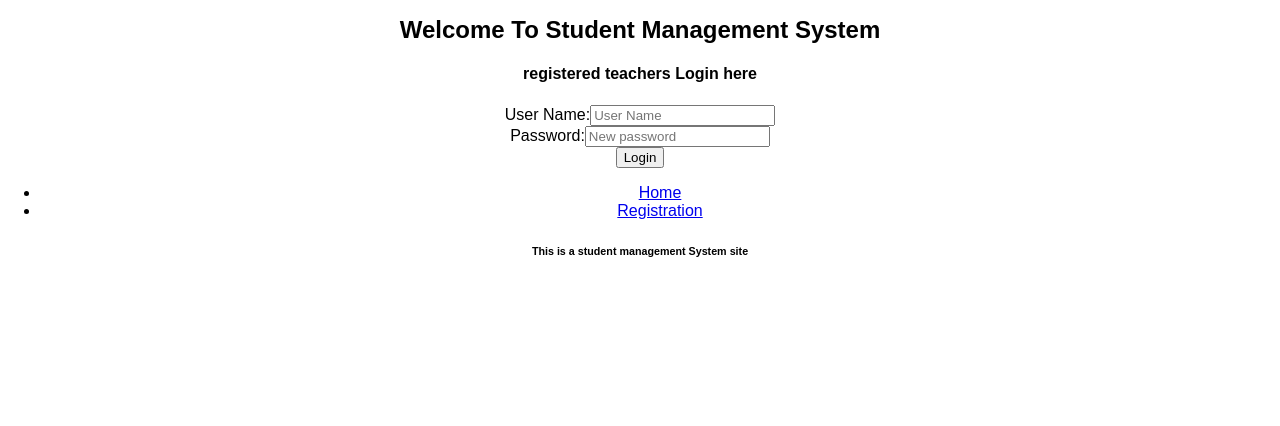
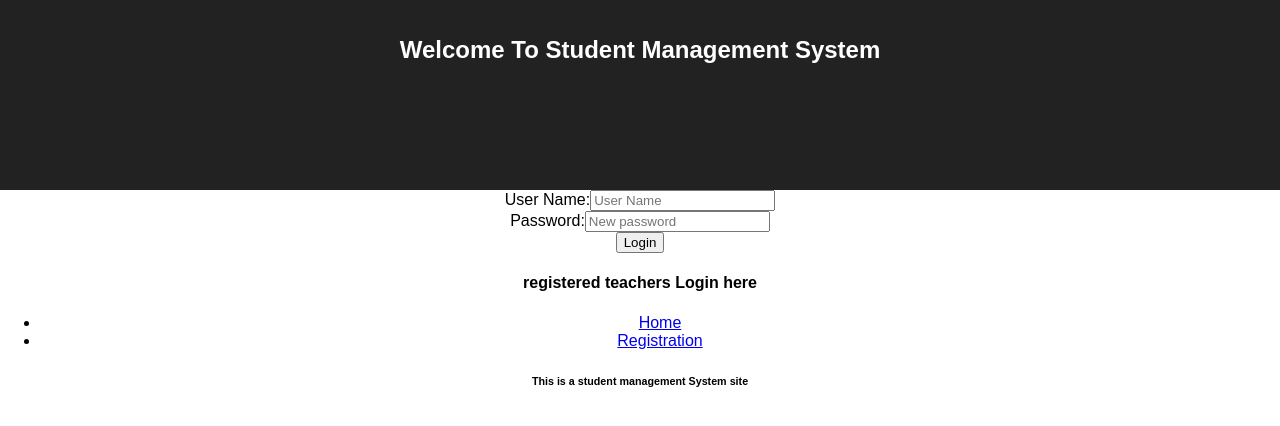
Before and after one commit to Suvisha/StudentManagement, a React (Create React App) app in the folder student-management/: page / in a window 1280 px wide. Shown: the top 426 px of the page. Built offline with nearby package versions, Linux system fonts and the light colour scheme.

Commit message:
App and login modified

```diff
--- a/student-management/src/App.js
+++ b/student-management/src/App.js
@@ -9,7 +9,7 @@ class App extends Component {
   render() {
     return (
       <div className="App">
-      <header className="App-Header">
+      <header className="App-header">
       <h1 className="App-title">Welcome To Student Management System</h1>
       </header>
 
--- a/student-management/src/StudentManagement/LoginPage.js
+++ b/student-management/src/StudentManagement/LoginPage.js
@@ -4,7 +4,7 @@ export default class Login extends Component{
     render(){
         return(
         <div className="LoginPage">
-        <h4>registered teachers Login here</h4>
+
             <form>
                     <label>User Name:</label>
                     <input id="userName" type="text"  placeholder="User Name"></input>
@@ -12,7 +12,7 @@ export default class Login extends Component{
                     <label>Password:</label>
                     <input id="password" type="password" placeholder="New password"></input>
                     <br/>
-                    <button value="submit" onClick={this.props.onSubmitClick}>Login</button>
+                    <button value="submit" onClick={this.props.onSubmitClick}>Login</button><h4>registered teachers Login here</h4>
             </form>
         </div>
         )
```
